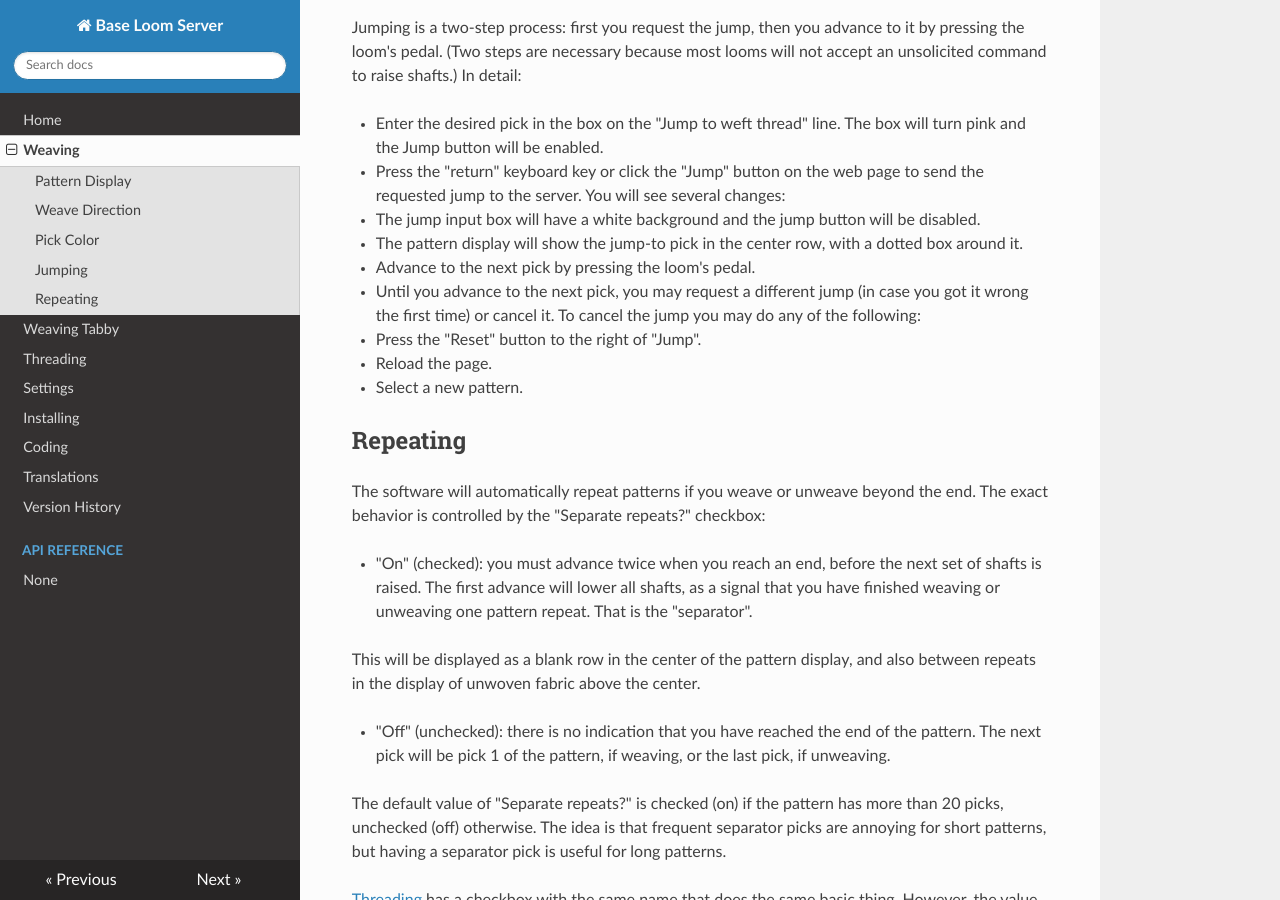
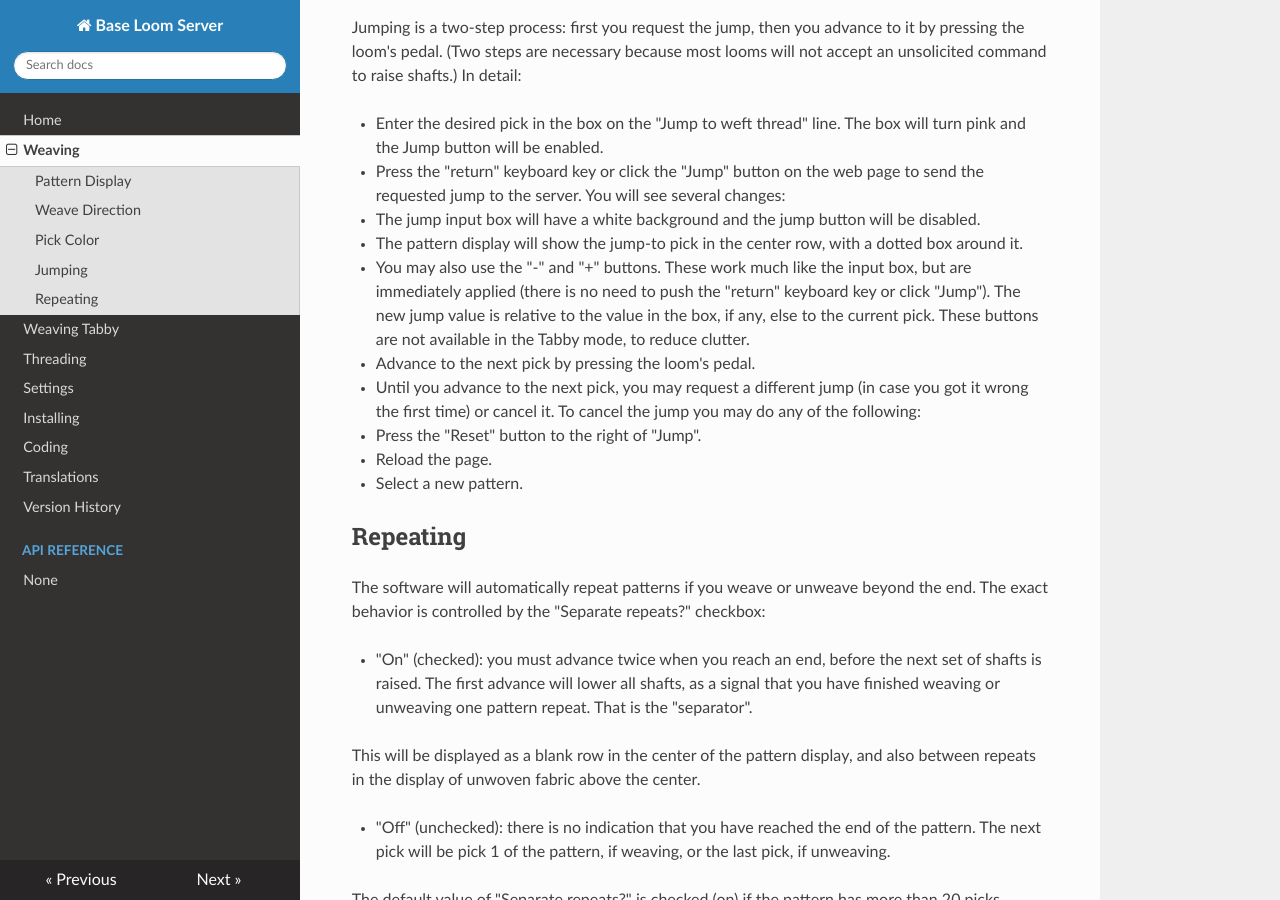
Before and after one commit to r-owen/base_loom_server, an MkDocs documentation site: the page built from docs/weaving.md, in a window 1280 px wide and 900 px high, scrolled down 1718 px. Built offline with MkDocs 1.6.1, drawn with Linux system fonts in a browser that asks for light colours; nearby versions of some CDN libraries.

Commit message:
Update the documentation

```diff
--- a/docs/weaving.md
+++ b/docs/weaving.md
@@ -74,6 +74,11 @@ In detail:
 
   * The pattern display will show the jump-to pick in the center row, with a dotted box around it.
 
+* You may also use the "-" and "+" buttons.
+  These work much like the input box, but are immediately applied (there is no need to push the "return" keyboard key or click "Jump").
+  The new jump value is relative to the value in the box, if any, else to the current pick.
+  These buttons are not available in the Tabby mode, to reduce clutter.
+
 * Advance to the next pick by pressing the loom's pedal.
 
 * Until you advance to the next pick, you may request a different jump
```
